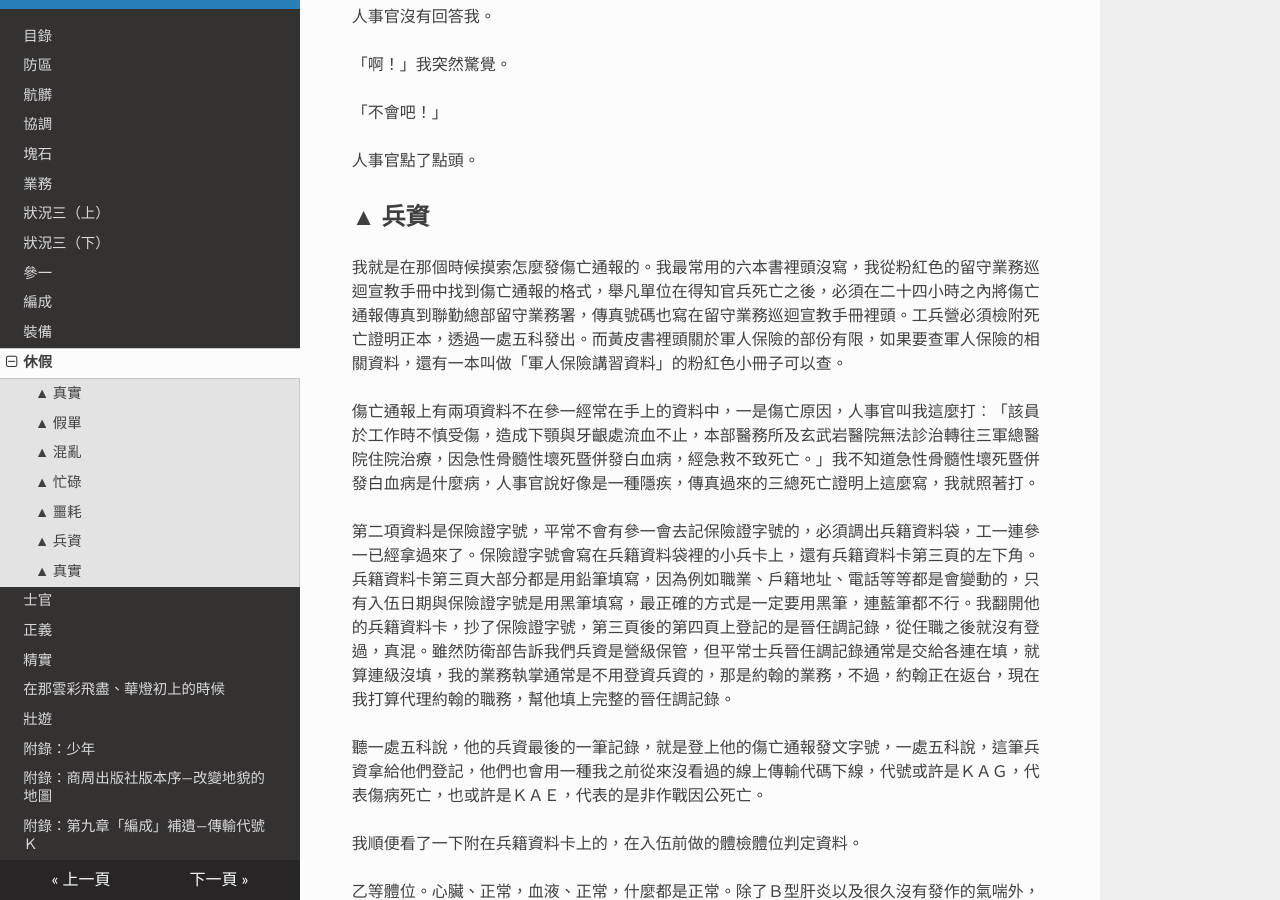
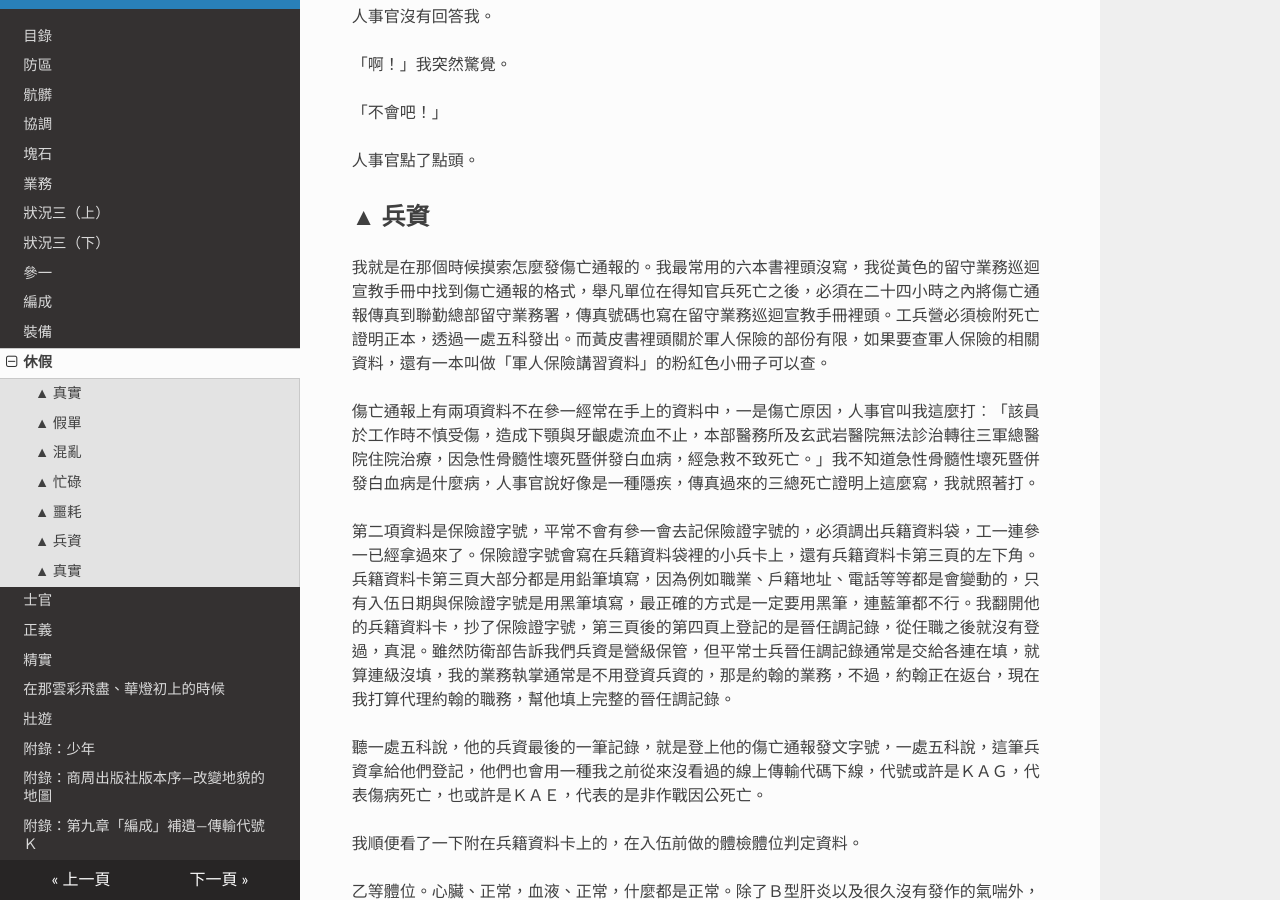
Before and after one commit to zonble/zk3, an MkDocs documentation site: the page built from docs/11.md, in a window 1280 px wide and 900 px high, scrolled down 14498 px. Built offline with MkDocs 1.6.1, drawn with Linux system fonts in a browser that asks for light colours; nearby versions of some CDN libraries.

Commit message:
Fixes typos.

```diff
--- a/docs/11.md
+++ b/docs/11.md
@@ -302,7 +302,7 @@
 
 ## ▲ 兵資
 
-我就是在那個時候摸索怎麼發傷亡通報的。我最常用的六本書裡頭沒寫，我從粉紅色的留守業務巡迴宣教手冊中找到傷亡通報的格式，舉凡單位在得知官兵死亡之後，必須在二十四小時之內將傷亡通報傳真到聯勤總部留守業務署，傳真號碼也寫在留守業務巡迴宣教手冊裡頭。工兵營必須檢附死亡證明正本，透過一處五科發出。而黃皮書裡頭關於軍人保險的部份有限，如果要查軍人保險的相關資料，還有一本叫做「軍人保險講習資料」的粉紅色小冊子可以查。
+我就是在那個時候摸索怎麼發傷亡通報的。我最常用的六本書裡頭沒寫，我從黃色的留守業務巡迴宣教手冊中找到傷亡通報的格式，舉凡單位在得知官兵死亡之後，必須在二十四小時之內將傷亡通報傳真到聯勤總部留守業務署，傳真號碼也寫在留守業務巡迴宣教手冊裡頭。工兵營必須檢附死亡證明正本，透過一處五科發出。而黃皮書裡頭關於軍人保險的部份有限，如果要查軍人保險的相關資料，還有一本叫做「軍人保險講習資料」的粉紅色小冊子可以查。
 
 傷亡通報上有兩項資料不在參一經常在手上的資料中，一是傷亡原因，人事官叫我這麼打︰「該員於工作時不慎受傷，造成下顎與牙齦處流血不止，本部醫務所及玄武岩醫院無法診治轉往三軍總醫院住院治療，因急性骨髓性壞死暨併發白血病，經急救不致死亡。」我不知道急性骨髓性壞死暨併發白血病是什麼病，人事官說好像是一種隱疾，傳真過來的三總死亡證明上這麼寫，我就照著打。
 
```
Also changed, not shown: docs/08.md (+1 -1 lines), docs/09.md (+1 -1 lines).
